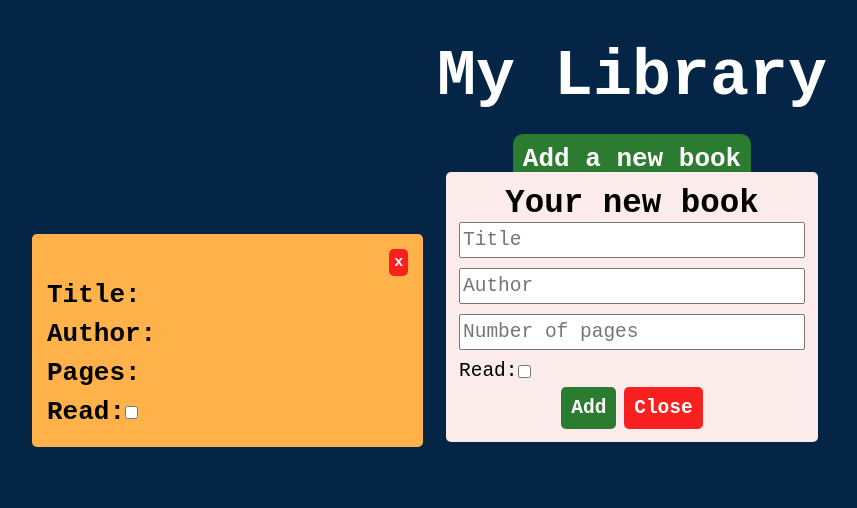
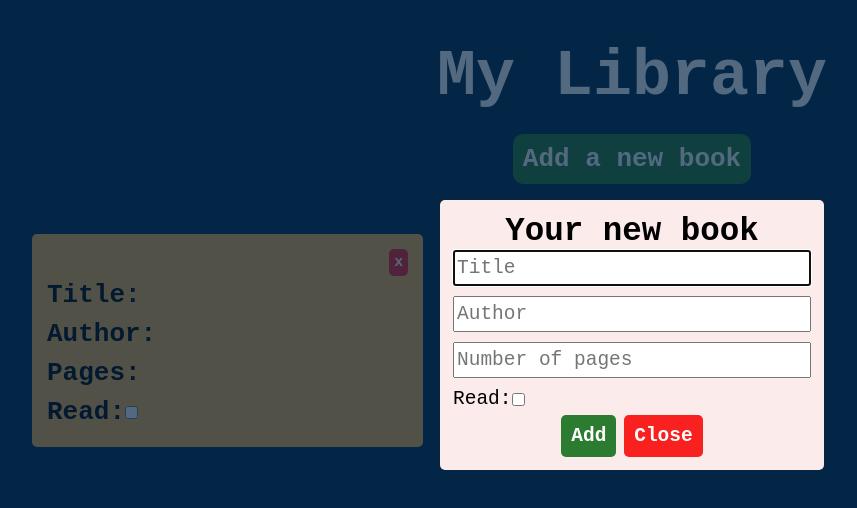
Before and after one commit to AnastassiyaMaxakova/my_library, a plain HTML site: page index.html in a window 1280 px wide. Both pictures are taken after a click on the button "Add a new book". Shown: the whole page, without its empty margins (8-865 px from the left). Drawn offline with Linux system fonts and the light colour scheme.

Commit message:
Add functions to open and close dialog, css backdrop

```diff
--- a/index.html
+++ b/index.html
@@ -24,8 +24,7 @@
                 </div>
             </div>
         </div>
-
-        <dialog open class="modal" id="modal">
+        <dialog class="modal" id="modal" method="modal">
             <p>Your new book</p>
             <div class="newBook">
                 <input type="text" placeholder="Title" id="title" required>
@@ -40,7 +39,6 @@
                 <button class="addBookBtn" id="addBookBtn">Add</button>
                 <button class="closeBtn" id="closeBtn">Close</button>
             </div>
-
         </dialog>
     </main>
     <script src="script.js"></script>
--- a/script.js
+++ b/script.js
@@ -0,0 +1,6 @@
+const addBtn = document.getElementById('addBtn');
+const modal = document.getElementById('modal');
+const closeBtn = document.getElementById('closeBtn');
+
+addBtn.addEventListener('click', () => modal.showModal())
+closeBtn.addEventListener('click', ()=> modal.close())
--- a/style.css
+++ b/style.css
@@ -71,7 +71,6 @@ html,body{
     font-weight: bold;
 }
 
-
 .readBox{
     display: flex;
     align-items: center;
@@ -90,19 +89,21 @@ html,body{
     align-items: stretch;
     width: 30%;
     position: absolute;
-    top: 20%;
+    top: 25%;
     left: 35%;
     background-color: #fbeceb;
 }
-.modal::backdrop{
-
-}
+.modal:not([open]){
+    display:none;
+  }
 .modal p {
     font-size: 2.5rem;
     font-weight: bold;
     text-align: center;
 }
-
+.modal::backdrop{
+    background-color: #042546af;
+}
 .newBook{
     display: flex;
     flex-direction: column;
```
